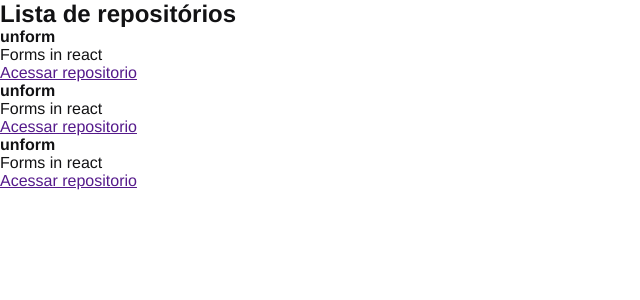
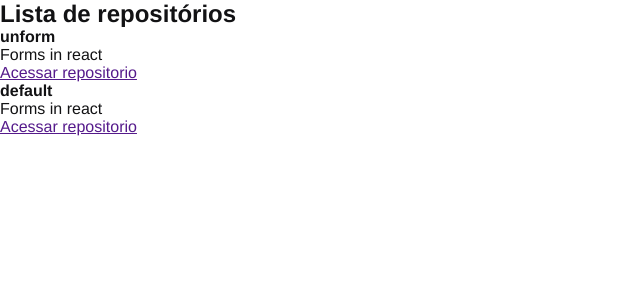
Before and after one commit to alandlan/Ignite_ReactJs_Cap1_1, a React app: page / in a window 1280 px wide. Shown: the top 300 px of the page, without its empty margins (0-640 px from the left). Built offline with nearby package versions, Linux system fonts and the light colour scheme.

Commit message:
passando propriedades

```diff
--- /dev/null
+++ b/src/components/RepositoryItem.jsx
@@ -0,0 +1,11 @@
+export function RepositoryItem(props){
+
+    return(
+        <li>
+            <strong>{props.repository?.name ?? "default"}</strong>
+            <p>Forms in react</p>
+
+            <a href="">Acessar repositorio</a>
+        </li>
+    )
+}
--- a/src/components/RepositoryList.jsx
+++ b/src/components/RepositoryList.jsx
@@ -1,28 +1,18 @@
+import { RepositoryItem } from "./RepositoryItem";
+
+const repository = {
+    name: 'unform',
+    description: 'teste',
+    link: 'www.google.com.br'
+}
+
 export function RepositoryList(){
     return(
         <section className="repository-list">
             <h1>Lista de repositórios</h1>
             <ul>
-                <li>
-                    <strong>unform</strong>
-                    <p>Forms in react</p>
-
-                    <a href="">Acessar repositorio</a>
-                </li>
-
-                <li>
-                    <strong>unform</strong>
-                    <p>Forms in react</p>
-
-                    <a href="">Acessar repositorio</a>
-                </li>
-
-                <li>
-                    <strong>unform</strong>
-                    <p>Forms in react</p>
-
-                    <a href="">Acessar repositorio</a>
-                </li>
+                <RepositoryItem repository={repository}/>
+                <RepositoryItem />
             </ul>
         </section>
     )
```
